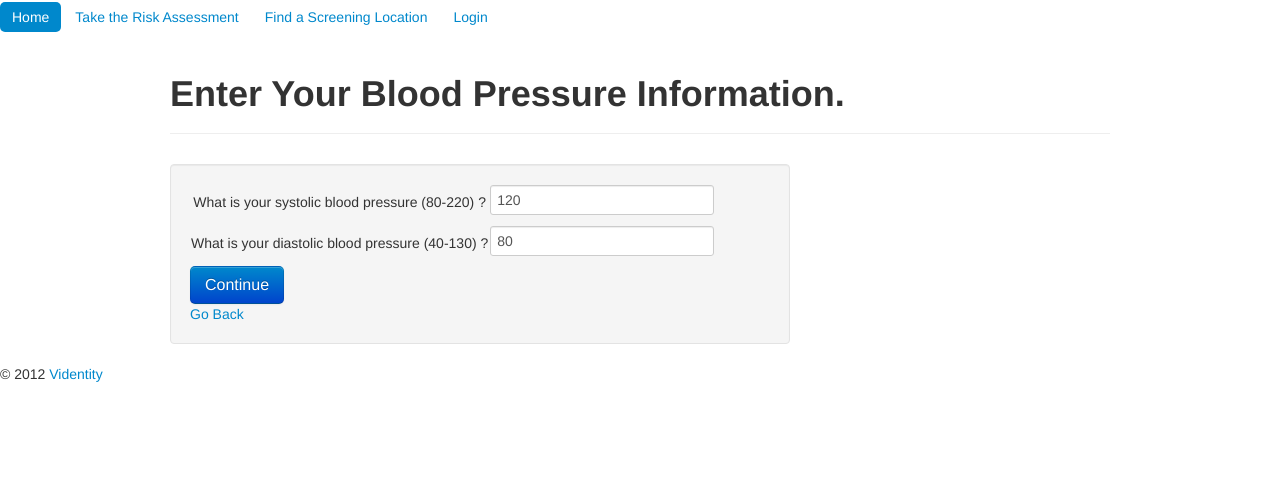
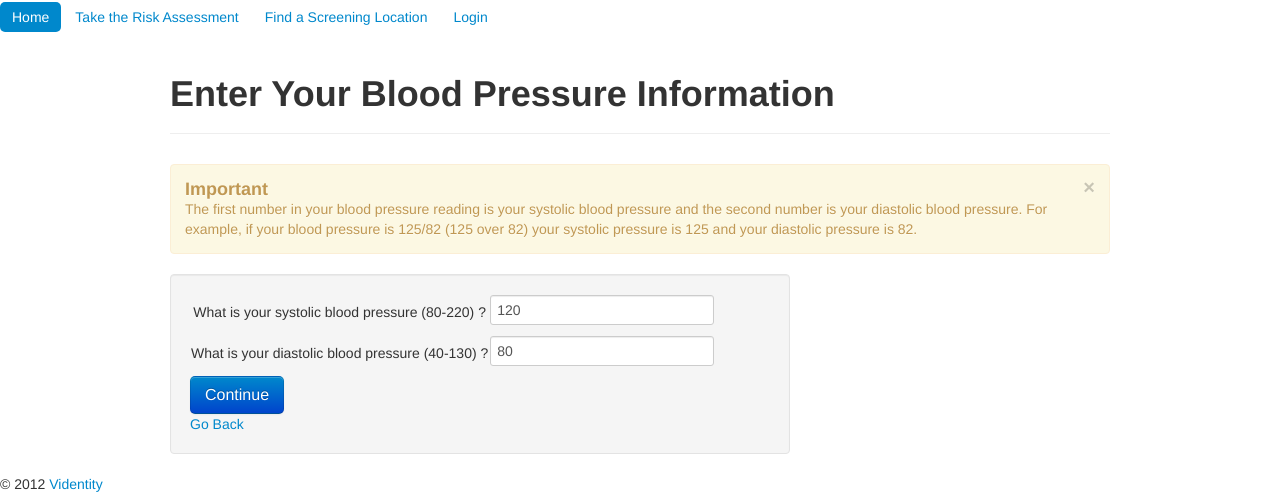
Before and after one commit to videntity/millionhearts, a Django app: page /risk-assessments/blood-pressure/333886A667AD4 in a window 1280 px wide. Shown: the top 494 px of the page. Run offline with Django 3.2, Linux system fonts and the light colour scheme; data comes from the database, SQL or seed files in the repository; parts of the project's set-up code (start-up, migrations or seed data) failed here and were passed over; some libraries are stand-ins or nearby versions.

Commit message:
More copy tweaks

```diff
--- a/apps/riskassessments/models.py
+++ b/apps/riskassessments/models.py
@@ -234,7 +234,7 @@ class ArchimedesRiskAssessment(models.Model):
     moderateexercise      = models.CharField(max_length=3,  blank=True, default="",
                             verbose_name = _("How many hours of moderate exercise \
                                              do you get per week (0-60)?"),
-                            help_text = _("Moderate physical activities	are ones \
+                            help_text = _("Moderate physical activities are ones \
                                           that cause a slight elevation in heart \
                                           rate or breathing such as raking leaves \
                                             mowing the lawn, or heavy cleaning"))
--- a/apps/riskassessments/views.py
+++ b/apps/riskassessments/views.py
@@ -281,7 +281,14 @@ def archimedes_basic_info(request, patient_id):
 
 
 def archimedes_blood_pressure(request, patient_id):
-    name = _("Enter Your Blood Pressure Information.")
+    name = _("Enter Your Blood Pressure Information")
+
+    additional_info = _("The first number in your blood pressure reading is your \
+                        systolic blood pressure and the second number is your \
+                        diastolic blood pressure. For example, if your blood \
+                        pressure is 125/82 (125 over 82) your systolic pressure \
+                        is 125 and your diastolic pressure is 82.")
+
 
     patient = get_latest_object_or_404(ArchimedesRiskAssessment,
                                        patient_id=patient_id)
@@ -299,11 +306,13 @@ def archimedes_blood_pressure(request, patient_id):
             return render_to_response("generic/bootstrapform.html",
                               RequestContext(request,
                                              { 'name': name,
+                                              'additional_info':additional_info,
                                                 'form': form,}))
 
     #Just a GET Display a bound form
     return render_to_response("generic/bootstrapform.html",
                              {'name': name,
+                               'additional_info':additional_info,
                               'form': ArchimedesBloodPressureForm(instance=patient),},
                               context_instance = RequestContext(request))
 
--- a/templates/dashboard/index.html
+++ b/templates/dashboard/index.html
@@ -88,7 +88,7 @@
            {% endif %}
            <h4>
 
-    {% trans "If you need your blood pressure and cholesterol checked we can" %} <a HREF="/pharmacy/find/{{patient.patient_id}}">{% trans "help you find it at a participating nearby pharmacy." %}</a>
+    {% trans "If you need your blood pressure and cholesterol checked we can" %} <a HREF="/pharmacy/find/{{patient.patient_id}}">{% trans "we can help you find a nearby participating pharmacy." %}</a>
       {% endif %}
   {% endif %}
 
--- a/templates/generic/bootstrapform.html
+++ b/templates/generic/bootstrapform.html
@@ -6,6 +6,14 @@
   <div class="page-header">
     <h1>{{ name }}</h1>
   </div>
+  {% if additional_info %}
+    <div class="alert alert-block">
+    <button type="button" class="close" data-dismiss="alert">×</button>
+    <h4>{%trans "Important" %}</h4>
+    {{ additional_info }}
+    </div>
+
+  {% endif %}
 
 <div class="row">
     <div class="span8">
--- a/templates/riskassessments/dashboard-or-pharmacy.html
+++ b/templates/riskassessments/dashboard-or-pharmacy.html
@@ -8,10 +8,10 @@
 
   <p>
     <a class="btn btn-primary btn-large btn-block" href="/pharmacy/find/{{patient.patient_id}}">
-      {% trans "Yes. Help Me Find a Heart Risk Screen Location" %}
+      {% trans "Yes. Help Me Find a Heart Risk Screen Location." %}
     </a>
 <a class="btn btn-primary btn-block btn-large" href="/dashboard/{{patient.patient_id}}">
-      {% trans "No Thanks. Show Me My Risk Now" %}
+      {% trans "No Thanks. Show Me My Risk Now." %}
     </a>
 
   </p>
```
Also changed, not shown: locale/es/LC_MESSAGES/django.po.
